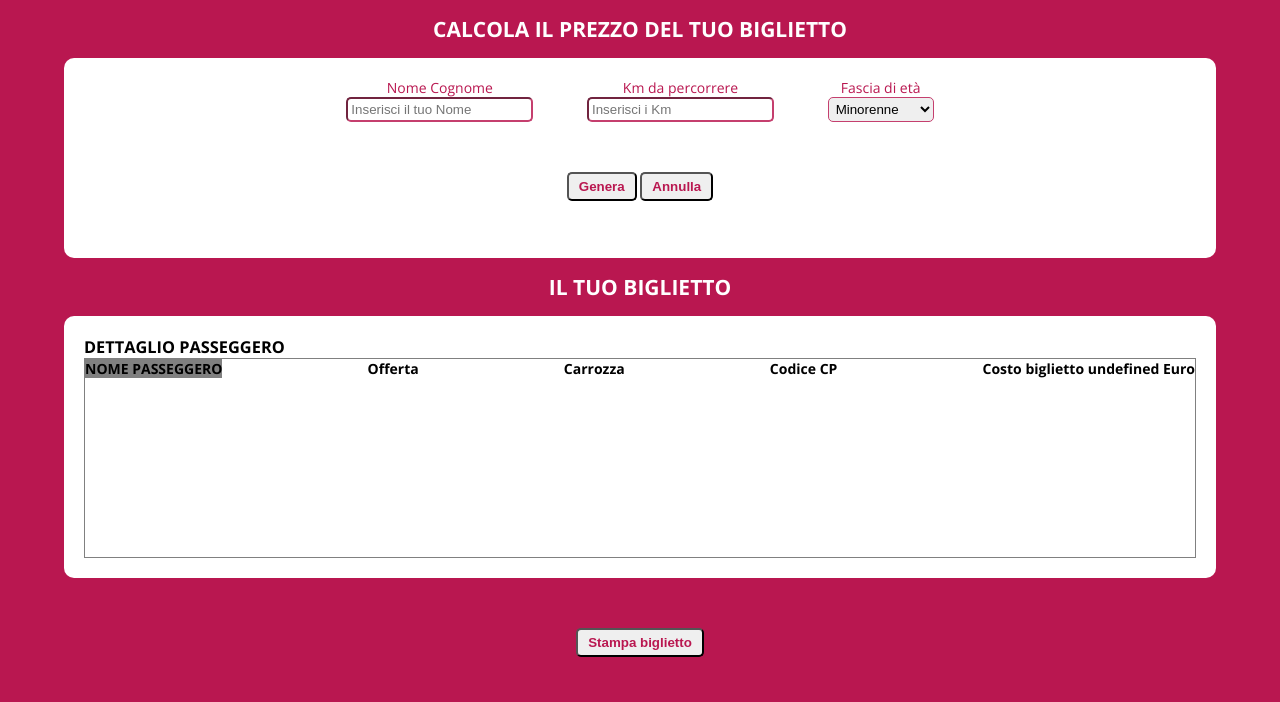
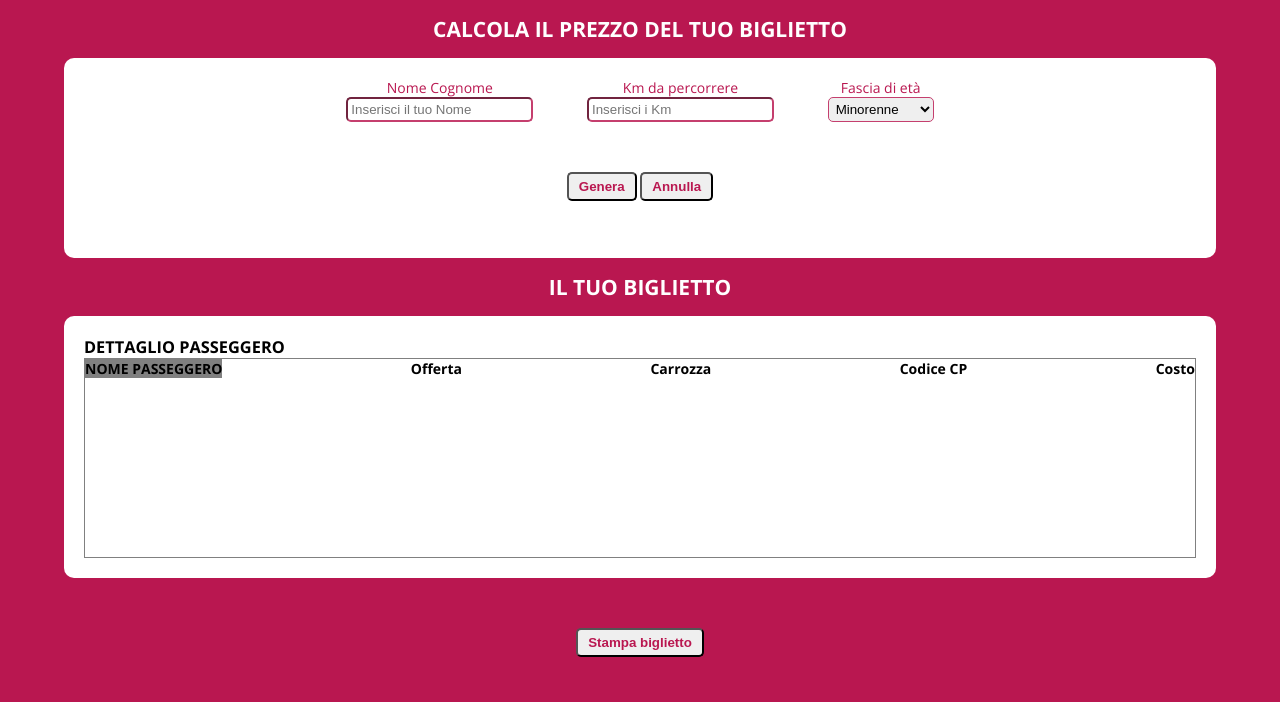
Before and after one commit to LauraStorella/js-biglietto-treno-form, a plain HTML site: page index.html in a window 1280 px wide. Both pictures are taken after a click on the button "Genera". Shown: the top 702 px of the page. Drawn offline with nearby package versions, Linux system fonts and the light colour scheme.

Commit message:
modifica js - html

```diff
--- a/index.html
+++ b/index.html
@@ -57,7 +57,9 @@
               <div>Offerta <span id="ticket-offerta"></span> </div>
               <div>Carrozza <span id="ticket-carrozza"></span> </div>
               <div>Codice CP <span id="ticket-codice"></span> </div>
-              <div>Costo biglietto <span id="ticket-costo"></span> </div>
+              <div class="">Costo <span id="ticket-costo"></span> </div>
+
+
             </div>
           </div>
         </section>
--- a/js/script.js
+++ b/js/script.js
@@ -22,14 +22,17 @@ btnGenera.addEventListener('click',
     // Elabora elementi Biglietto
     formNomeValue = formNome.value;
     biglNome.innerHTML = formNomeValue;
-    biglCosto.innerHTML = prezzo + ' Euro';
+    biglCosto.innerHTML = prezzo.fixedTo(2) + ' Euro';
     // Elabora Km
     formKmValue = formKm.value;
+    console.log(formKmValue);
     // Elabora eta
     formEtaValue = formEta.value;
+    console.log(formEtaValue);
 
     // Calcolo prezzo
     var prezzo = formKmValue * 0.21;
+    console.log(prezzo);
 
     // Calcolo sconti
     if (formEtaValue == 'min') {
```
